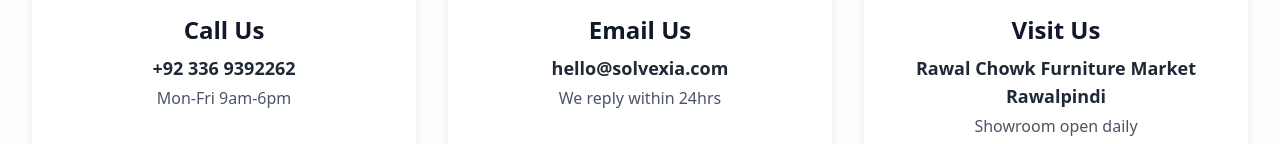
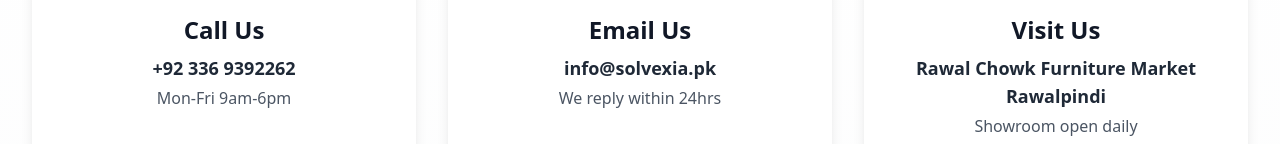
Before and after one commit to malikzeeshanaziz672-hub/Solvexia, a React (Vite) app: page /contact in a window 1280 px wide. Shown: the part 566-710 px from the top of the page. Built offline with nearby package versions, Linux system fonts and the light colour scheme.

Commit message:
gmail change

```diff
--- a/src/components/Footer.jsx
+++ b/src/components/Footer.jsx
@@ -19,6 +19,7 @@
                 alt="Solvexia"
                 className="h-10 w-auto"
               />
+
               <span className="text-2xl font-bold">Solvexia</span>
             </div>
             <p className="text-gray-400 mb-4">
--- a/src/pages/Contact.jsx
+++ b/src/pages/Contact.jsx
@@ -91,7 +91,7 @@
               {
                 icon: Mail,
                 title: "Email Us",
-                info: "hello@solvexia.com",
+                info: "info@solvexia.pk",
                 subInfo: "We reply within 24hrs",
                 color: "from-amber-500 to-amber-600",
               },
```
